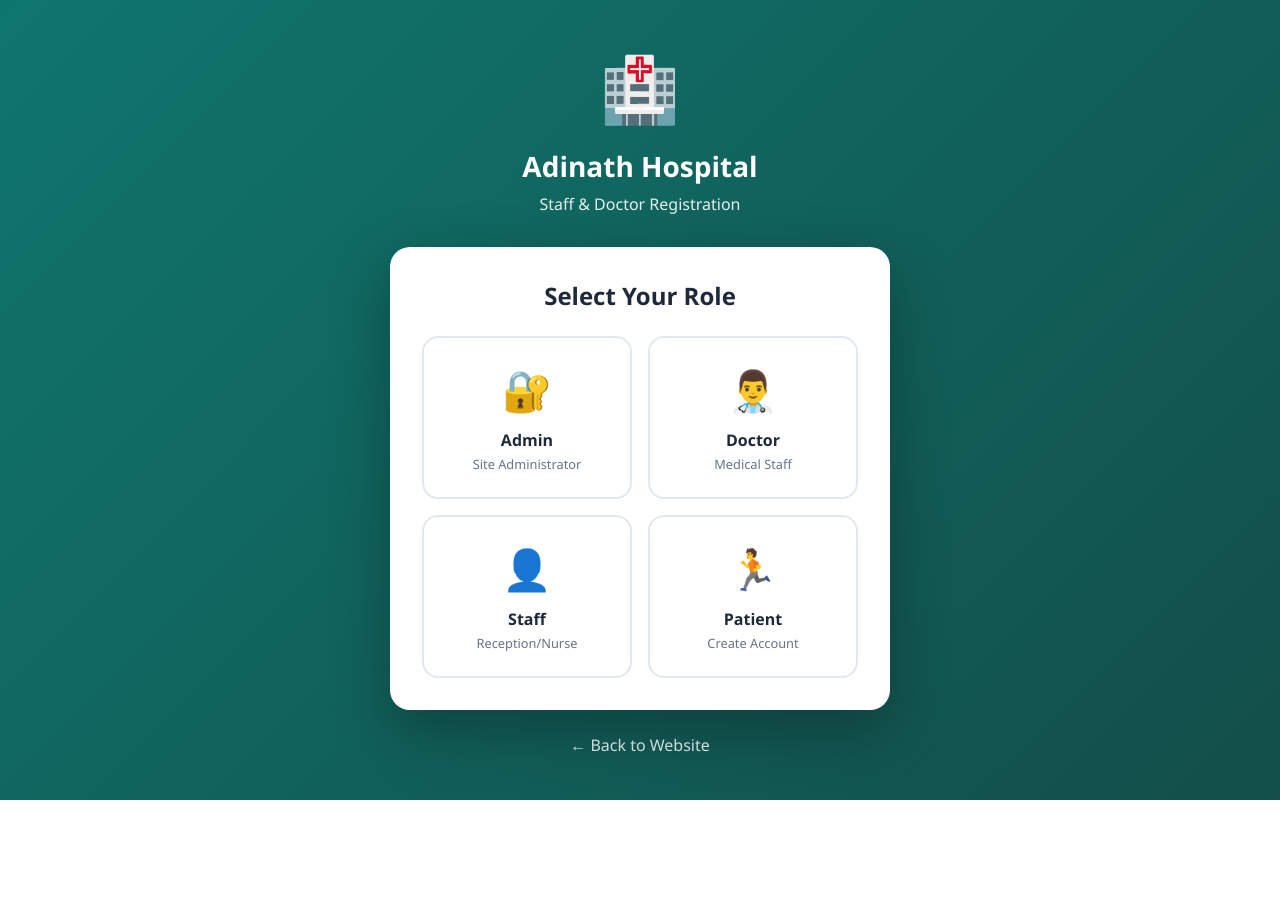
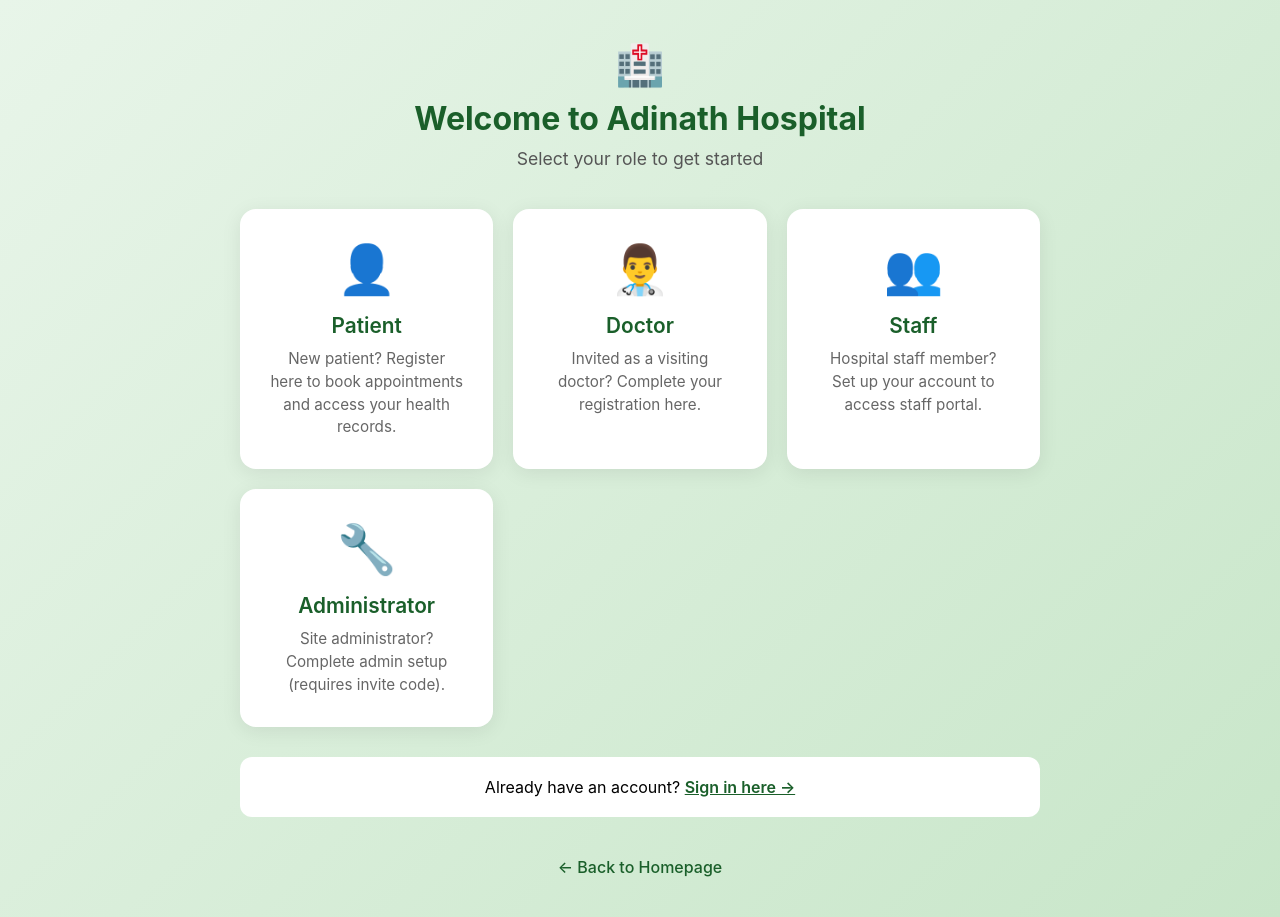
Before and after one commit to pratiksajnani/adinath-hospital, a website: page onboard/index.html in a window 1280 px wide. Before the commit the page ends 800 px from the top, so only its background shows below. Drawn offline with Linux system fonts and the light colour scheme.

```diff
--- a/js/api.js
+++ b/js/api.js
@@ -276,10 +276,9 @@
             const message = `🏥 *Adinath Hospital*\n\nDear ${patientName},\n\nYour appointment is confirmed!\n\n👨‍⚕️ Doctor: ${doctorName}\n📅 Date: ${date}\n⏰ Time: ${time}\n\n📍 Location: Shukan Mall, 2nd Floor, Shahibaug\n📞 Contact: +91 99254 50425\n\nPlease arrive 10 minutes early.\n\nThank you!`;
             return this.send(phone, message);
         }
-    }
-};
+    },
 
-// ============================================
+    // ============================================
     // INVOICE SERVICE
     // ============================================
     invoices: {
--- a/onboard/index.html
+++ b/onboard/index.html
@@ -3,107 +3,139 @@
 <head>
     <meta charset="UTF-8">
     <meta name="viewport" content="width=device-width, initial-scale=1.0">
-    <title>Registration | Adinath Hospital</title>
+    <title>Get Started | Adinath Hospital</title>
     <link rel="icon" type="image/svg+xml" href="../images/favicon.svg">
     <style>
         * { margin: 0; padding: 0; box-sizing: border-box; }
         body {
-            font-family: 'Segoe UI', system-ui, sans-serif;
-            background: linear-gradient(135deg, #0f766e 0%, #134e4a 100%);
+            font-family: -apple-system, BlinkMacSystemFont, 'Segoe UI', Roboto, sans-serif;
+            background: linear-gradient(135deg, #e8f5e9 0%, #c8e6c9 100%);
             min-height: 100vh;
             display: flex;
+            flex-direction: column;
             align-items: center;
-            justify-content: center;
-            padding: 20px;
+            padding: 40px 20px;
         }
         .container {
-            max-width: 500px;
+            max-width: 800px;
             width: 100%;
+        }
+        header {
             text-align: center;
+            margin-bottom: 40px;
         }
-        .header {
-            color: white;
-            margin-bottom: 32px;
+        .logo {
+            font-size: 2.5rem;
+            margin-bottom: 10px;
         }
-        .header .icon { font-size: 4rem; margin-bottom: 16px; }
-        .header h1 { font-size: 1.75rem; margin-bottom: 8px; }
-        .header p { opacity: 0.9; }
-
-        .card {
-            background: white;
-            border-radius: 20px;
-            padding: 32px;
-            box-shadow: 0 20px 60px rgba(0,0,0,0.3);
+        h1 {
+            color: #1a5f2a;
+            font-size: 2rem;
+            margin-bottom: 10px;
         }
-        .card h2 { margin-bottom: 24px; color: #1e293b; }
-
-        .role-grid {
+        .subtitle {
+            color: #555;
+            font-size: 1.1rem;
+        }
+        .roles-grid {
             display: grid;
-            grid-template-columns: repeat(2, 1fr);
-            gap: 16px;
+            grid-template-columns: repeat(auto-fit, minmax(250px, 1fr));
+            gap: 20px;
+            margin-top: 30px;
         }
         .role-card {
-            padding: 24px 16px;
-            border: 2px solid #e2e8f0;
+            background: white;
             border-radius: 16px;
+            padding: 30px;
+            text-align: center;
             text-decoration: none;
-            color: #1e293b;
-            transition: all 0.2s;
+            color: inherit;
+            box-shadow: 0 4px 20px rgba(0,0,0,0.08);
+            transition: transform 0.3s, box-shadow 0.3s;
         }
         .role-card:hover {
-            border-color: #0f766e;
-            background: #f0fdfa;
+            transform: translateY(-5px);
+            box-shadow: 0 8px 30px rgba(0,0,0,0.12);
         }
-        .role-card .icon { font-size: 2.5rem; margin-bottom: 12px; }
-        .role-card h3 { font-size: 1rem; margin-bottom: 4px; }
-        .role-card p { font-size: 0.8rem; color: #64748b; }
-
+        .role-icon {
+            font-size: 3rem;
+            margin-bottom: 15px;
+        }
+        .role-title {
+            font-size: 1.3rem;
+            font-weight: 600;
+            color: #1a5f2a;
+            margin-bottom: 10px;
+        }
+        .role-desc {
+            color: #666;
+            font-size: 0.95rem;
+            line-height: 1.5;
+        }
         .back-link {
-            display: block;
-            margin-top: 24px;
-            color: white;
+            display: inline-block;
+            margin-top: 40px;
+            color: #1a5f2a;
             text-decoration: none;
-            opacity: 0.8;
+            font-weight: 500;
         }
-        .back-link:hover { opacity: 1; }
+        .back-link:hover {
+            text-decoration: underline;
+        }
+        .already-registered {
+            text-align: center;
+            margin-top: 30px;
+            padding: 20px;
+            background: white;
+            border-radius: 12px;
+        }
+        .already-registered a {
+            color: #1a5f2a;
+            font-weight: 600;
+        }
     </style>
 </head>
 <body>
     <div class="container">
-        <div class="header">
-            <div class="icon">🏥</div>
-            <h1>Adinath Hospital</h1>
-            <p>Staff & Doctor Registration</p>
+        <header>
+            <div class="logo">🏥</div>
+            <h1>Welcome to Adinath Hospital</h1>
+            <p class="subtitle">Select your role to get started</p>
+        </header>
+
+        <div class="roles-grid">
+            <a href="patient.html" class="role-card">
+                <div class="role-icon">👤</div>
+                <div class="role-title">Patient</div>
+                <div class="role-desc">New patient? Register here to book appointments and access your health records.</div>
+            </a>
+
+            <a href="doctor.html" class="role-card">
+                <div class="role-icon">👨‍⚕️</div>
+                <div class="role-title">Doctor</div>
+                <div class="role-desc">Invited as a visiting doctor? Complete your registration here.</div>
+            </a>
+
+            <a href="staff.html" class="role-card">
+                <div class="role-icon">👥</div>
+                <div class="role-title">Staff</div>
+                <div class="role-desc">Hospital staff member? Set up your account to access staff portal.</div>
+            </a>
+
+            <a href="admin.html" class="role-card">
+                <div class="role-icon">🔧</div>
+                <div class="role-title">Administrator</div>
+                <div class="role-desc">Site administrator? Complete admin setup (requires invite code).</div>
+            </a>
         </div>
 
-        <div class="card">
-            <h2>Select Your Role</h2>
-
-            <div class="role-grid">
-                <a href="admin.html" class="role-card">
-                    <div class="icon">🔐</div>
-                    <h3>Admin</h3>
-                    <p>Site Administrator</p>
-                </a>
-                <a href="doctor.html" class="role-card">
-                    <div class="icon">👨‍⚕️</div>
-                    <h3>Doctor</h3>
-                    <p>Medical Staff</p>
-                </a>
-                <a href="staff.html" class="role-card">
-                    <div class="icon">👤</div>
-                    <h3>Staff</h3>
-                    <p>Reception/Nurse</p>
-                </a>
-                <a href="patient.html" class="role-card">
-                    <div class="icon">🏃</div>
-                    <h3>Patient</h3>
-                    <p>Create Account</p>
-                </a>
-            </div>
+        <div class="already-registered">
+            <p>Already have an account? <a href="../login.html">Sign in here →</a></p>
         </div>
 
-        <a href="../index.html" class="back-link">← Back to Website</a>
+        <center>
+            <a href="../index.html" class="back-link">← Back to Homepage</a>
+        </center>
     </div>
 </body>
 </html>
```
Also changed, not shown: package.json (+18 -6 lines), tests/unit/i18n.test.js (+8 -15 lines), .github/workflows/ci-cd.yml (added).
